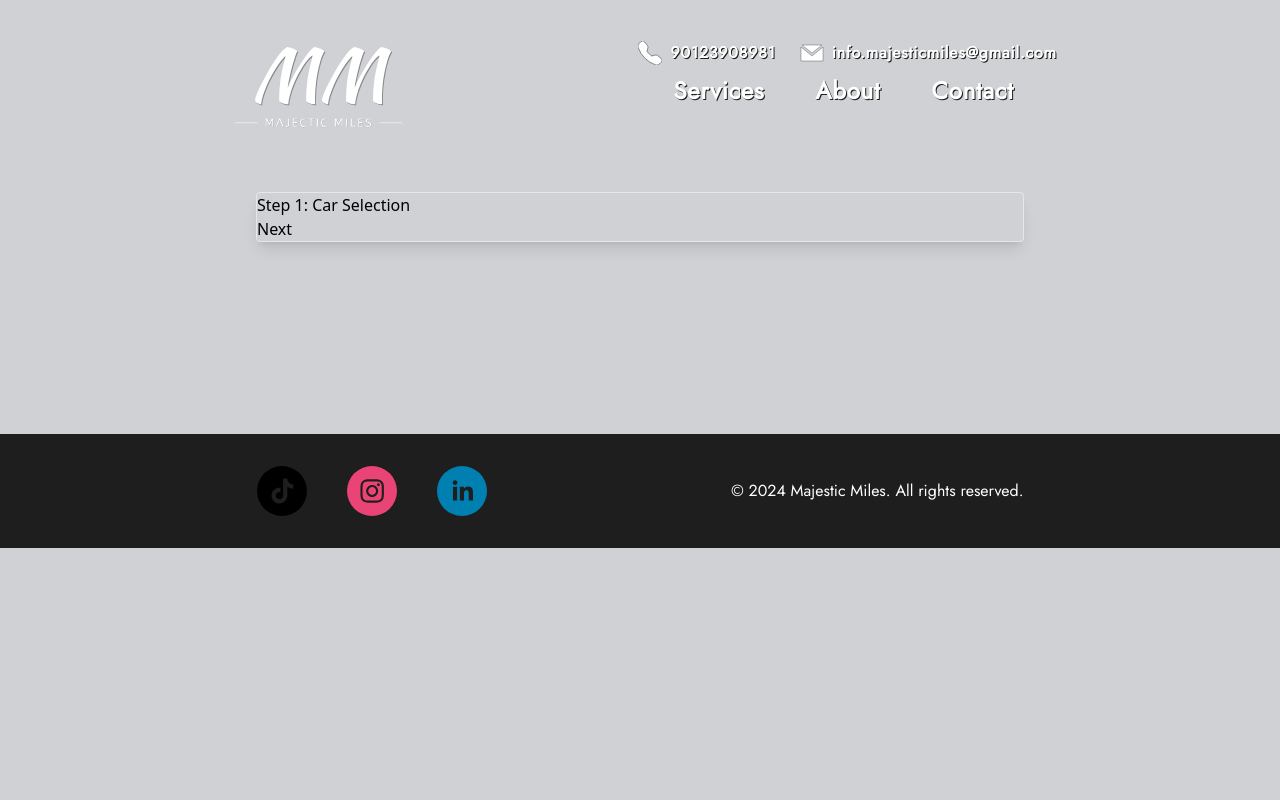
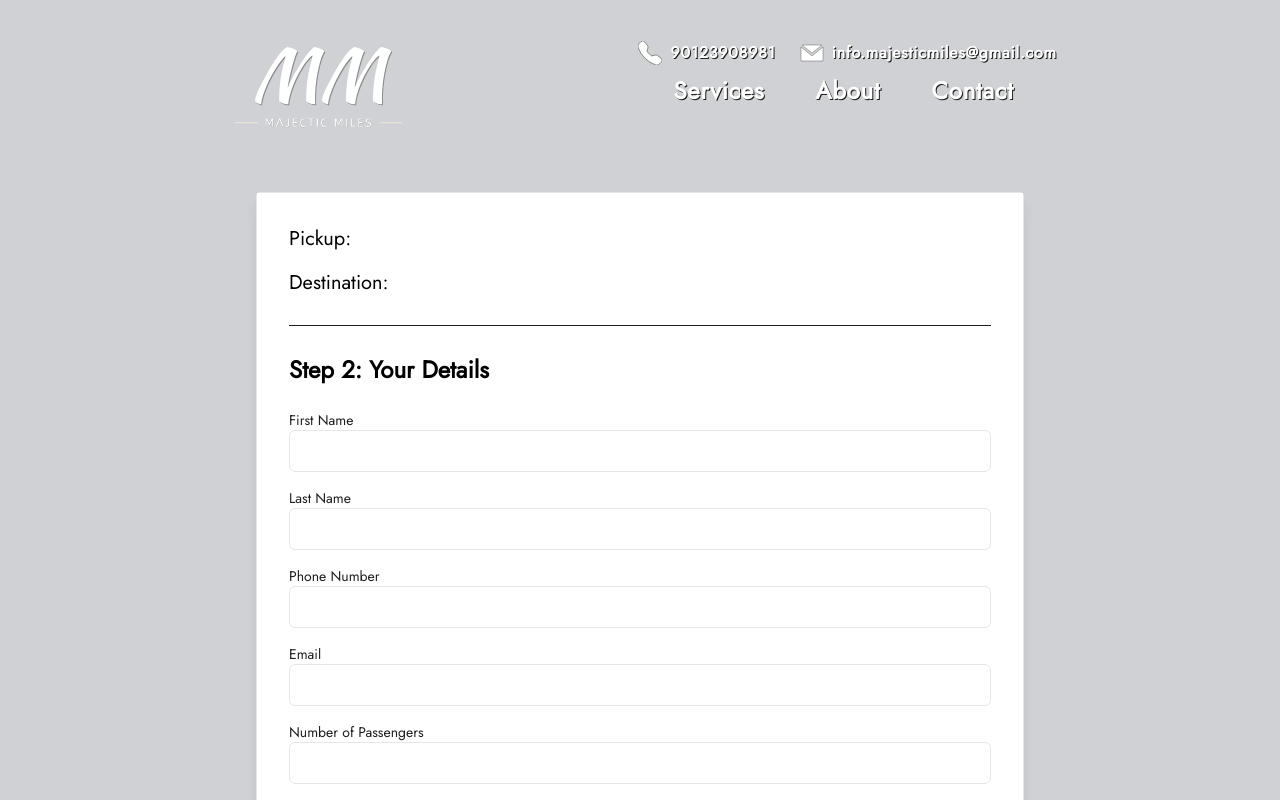
Before and after one commit to RubenFreireAndrade/majestic-miles-vite, a React (Vite) app: page /booking in a window 1280 px wide. Shown: the top 800 px of the page. Built offline with nearby package versions, Linux system fonts and the light colour scheme.

Commit message:
Added: condition onclick while in page 1, it goes to home.

```diff
--- a/src/components/pages/Booking.jsx
+++ b/src/components/pages/Booking.jsx
@@ -49,8 +49,9 @@ const Booking = () => {
     return (
         <>
             <div className="md:mx-[20%] my-20 md:my-48 border rounded shadow-lg">
-                {step === 1 && <CarSelection onNext={handleNext} />}
-                {step === 2 && <YourDetails onNext={sendJob} onPrev={handlePrev} />}
+                {/* {step === 1 && <CarSelection onNext={handleNext} />} */}
+                {step === 0 && navigate('/')}
+                {step === 1 && <YourDetails onNext={sendJob} onPrev={handlePrev} />}
 
                 {/* Implement this when you have the Payment component ready */}
                 {/* {step === 3 && <Payment onSubmit={sendJob} isJobSent={isJobSent} />} */}
```
Also changed, not shown: 1 other file (tests, documents, lock files or other folders).
